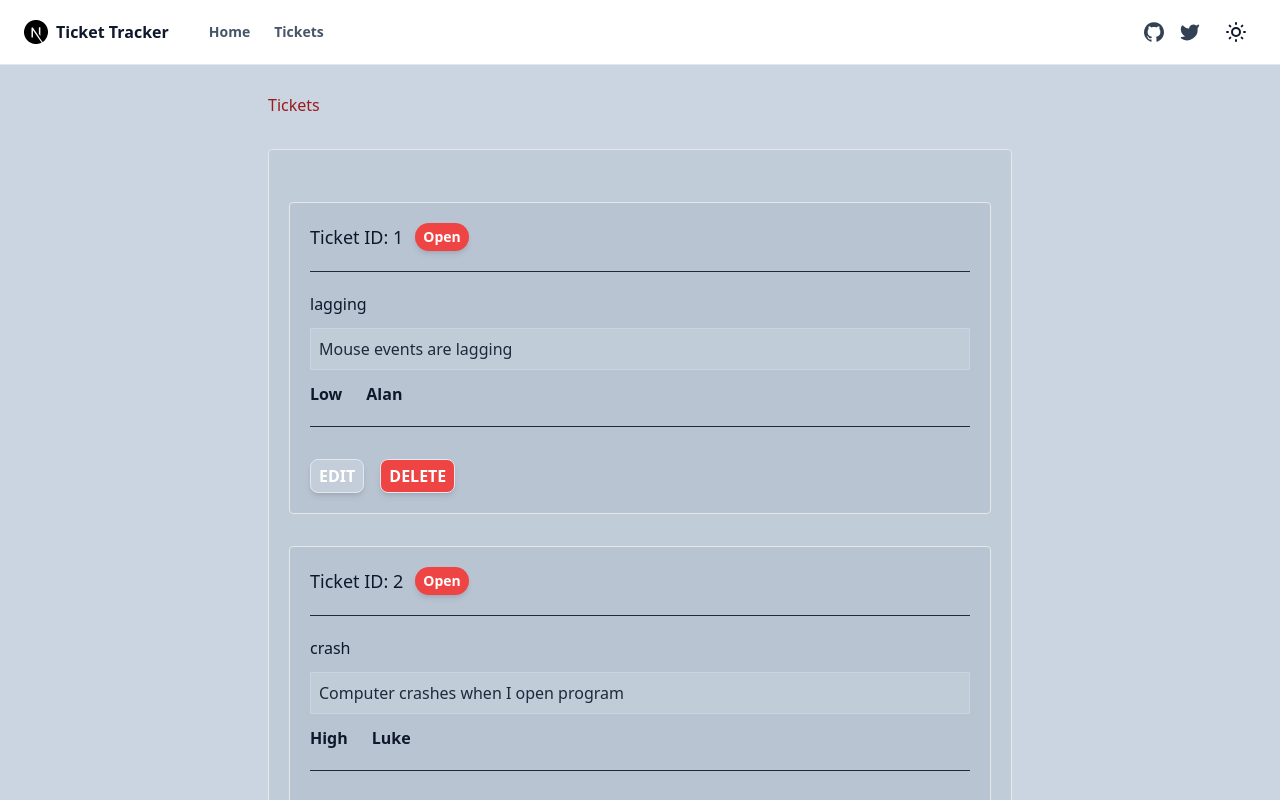
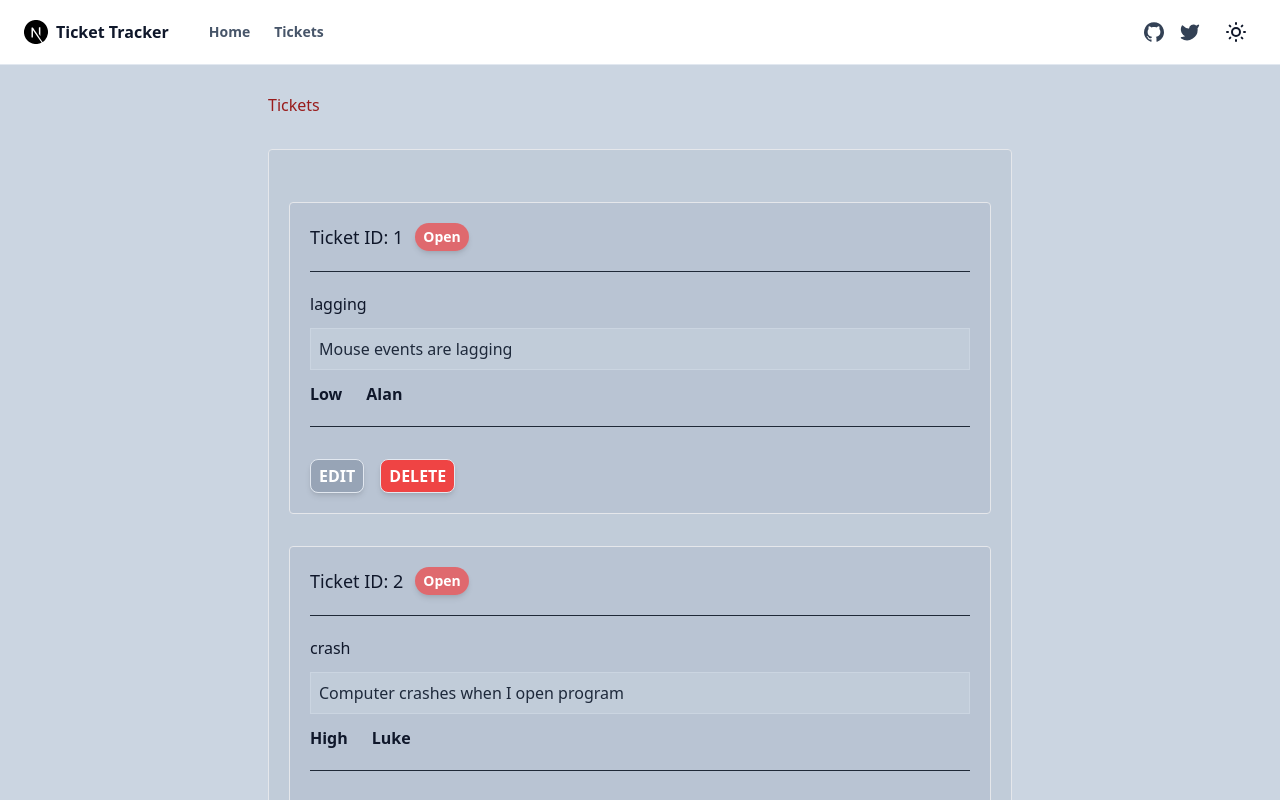
Before and after one commit to ronthetech/ticket-tracker, a Next.js app: page /tickets in a window 1280 px wide. Shown: the top 800 px of the page. Built offline with nearby package versions, Linux system fonts and the light colour scheme.

Commit message:
styling: make badges lighter and update edit button light theme

```diff
--- a/components/tickets/TicketList.tsx
+++ b/components/tickets/TicketList.tsx
@@ -15,7 +15,9 @@ const TicketList = ({ tickets }: { tickets: TicketT[] }) => {
             </Link>
             <span
               className={`pointer-events-none rounded-full py-1 px-2 text-sm font-semibold text-white shadow-md${
-                ticket.status === "Closed" ? " bg-fuchsia-700" : " bg-red-500"
+                ticket.status === "Closed"
+                  ? " bg-fuchsia-700/70"
+                  : " bg-red-500/70"
               }`}>
               {ticket.status}
             </span>
@@ -46,7 +48,7 @@ const TicketList = ({ tickets }: { tickets: TicketT[] }) => {
           <div className="mt-3 flex gap-4">
             <Link
               href={`/tickets/update/${ticket._id}`}
-              className="btn-primary rounded-lg border border-slate-200 bg-slate-100/20 py-1 px-2 font-semibold uppercase text-white shadow-md hover:bg-slate-100/70 focus:outline-none focus:ring-2 focus:ring-opacity-75 dark:border-slate-700 dark:text-slate-100 dark:hover:text-slate-800 sm:py-1 sm:px-2">
+              className="btn-primary rounded-lg border border-slate-200 bg-slate-500/40 py-1 px-2 font-semibold uppercase text-white shadow-md hover:bg-slate-500/70 focus:outline-none focus:ring-2 focus:ring-opacity-75 dark:border-slate-700 dark:text-slate-100 dark:hover:text-slate-800 sm:py-1 sm:px-2">
               Edit
             </Link>
 
```
